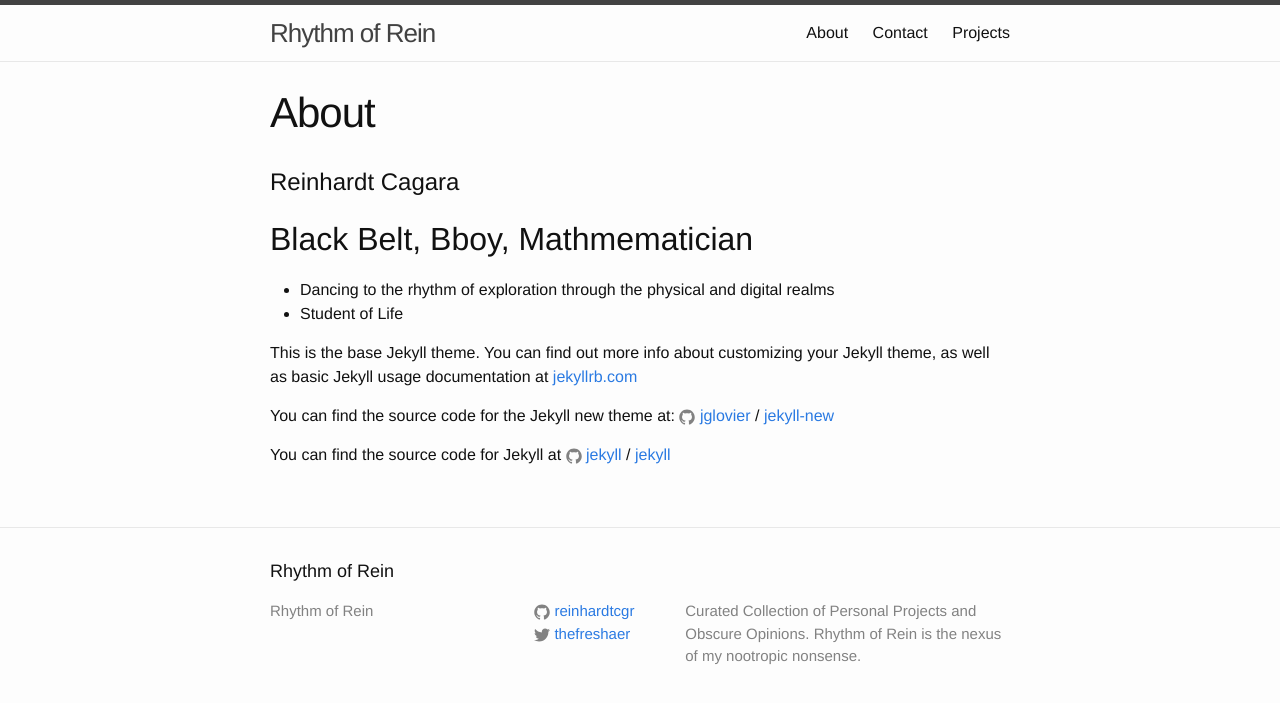
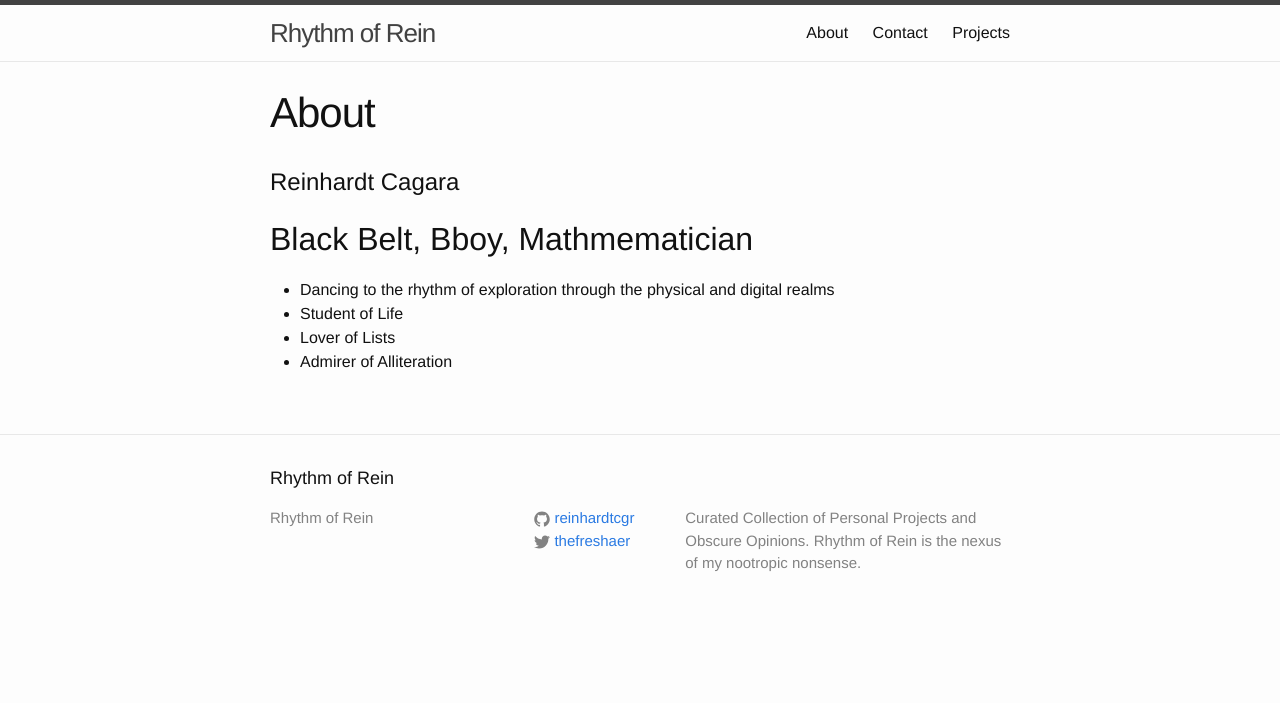
Before and after one commit to reinhardt021/reinhardt021.github.io, a Jekyll site: the page built from about.md, in a window 1280 px wide. Shown: the top 703 px of the page. Built offline with Jekyll 4.4.1, drawn with Linux system fonts in a browser that asks for light colours.

Commit message:
Cleaned up the About Page

```diff
--- a/about.md
+++ b/about.md
@@ -9,14 +9,10 @@
 ## Black Belt, Bboy, Mathmematician
 - Dancing to the rhythm of exploration through the physical and digital realms
 - Student of Life
+- Lover of Lists
+- Admirer of Alliteration
 
-
-This is the base Jekyll theme. You can find out more info about customizing your Jekyll theme, as well as basic Jekyll usage documentation at [jekyllrb.com](http://jekyllrb.com/)
-
-You can find the source code for the Jekyll new theme at:
-{% include icon-github.html username="jglovier" %} /
-[jekyll-new](https://github.com/jglovier/jekyll-new)
-
-You can find the source code for Jekyll at
+<!-- You can find the source code for Jekyll at
 {% include icon-github.html username="jekyll" %} /
 [jekyll](https://github.com/jekyll/jekyll)
+ -->
```
